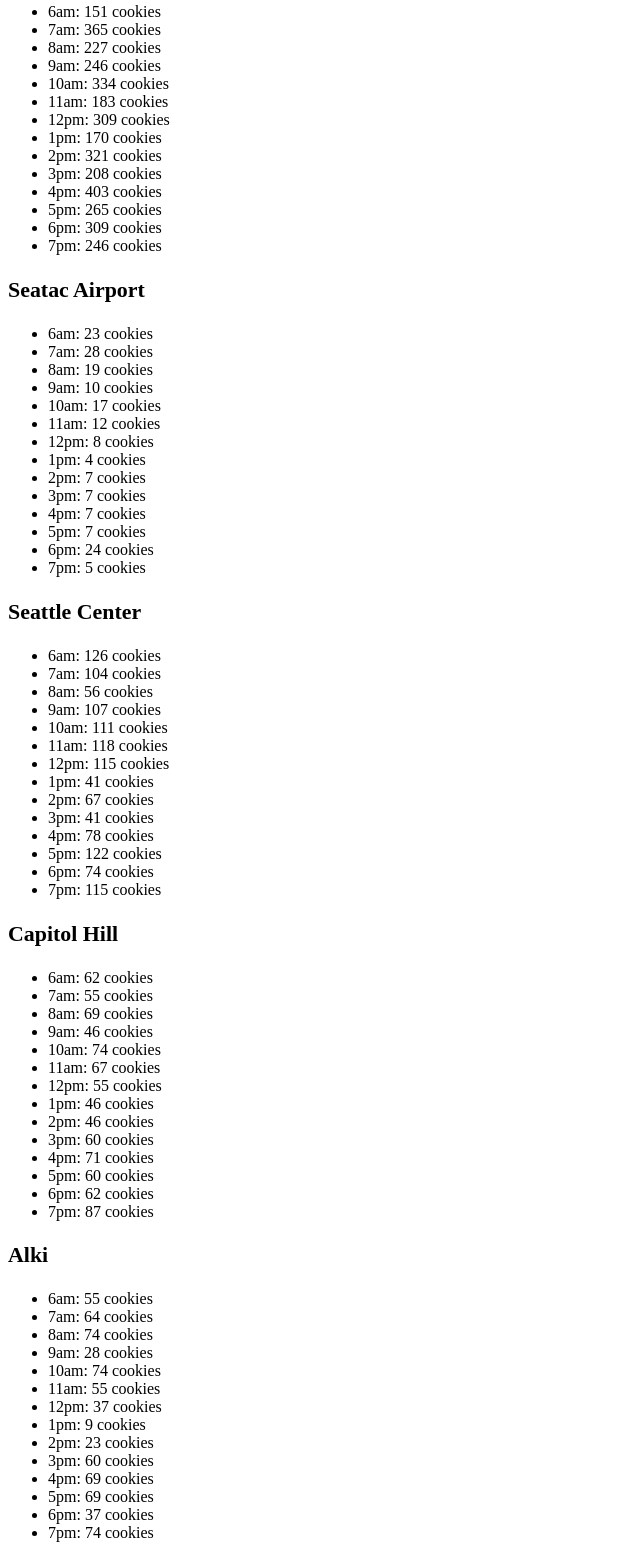
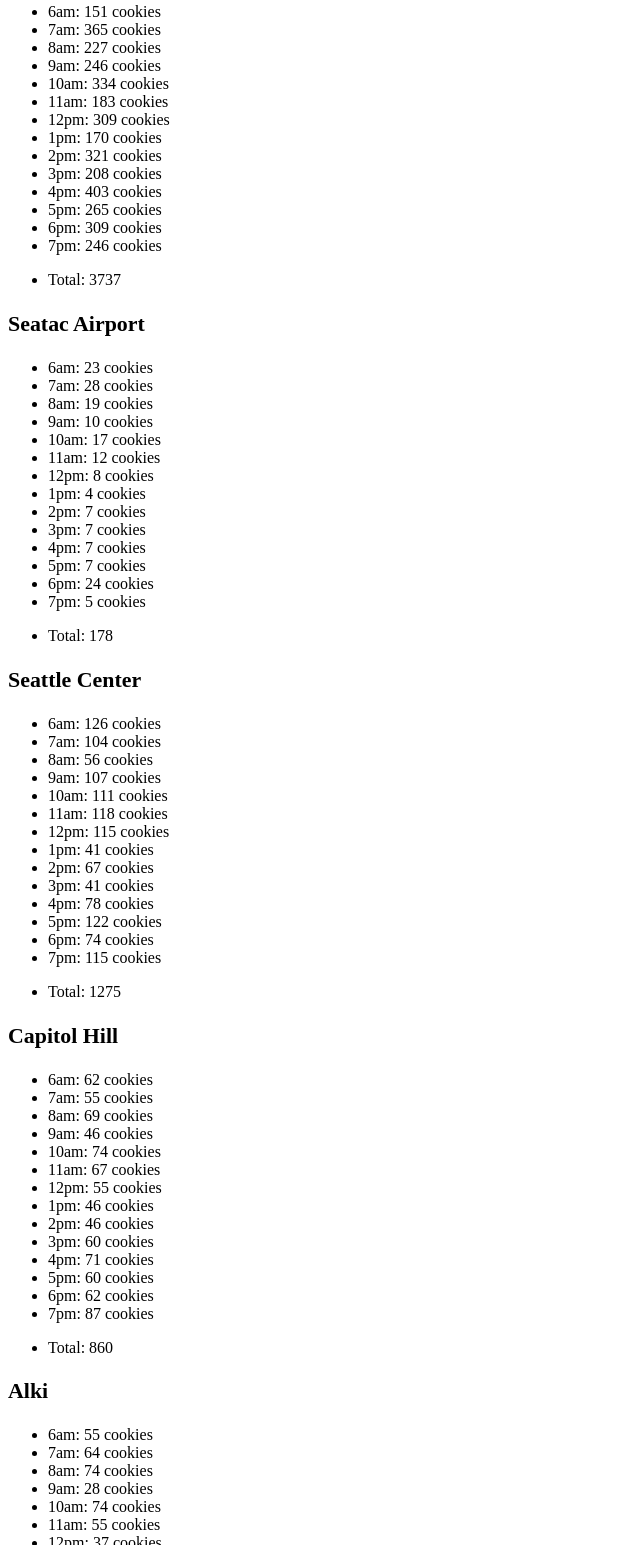
Before and after one commit to annaboyatyuk/cookie-stand, a plain HTML site: page sales.html in a window 1280 px wide. Shown: the part 125-1670 px from the top of the page, without its empty margins (0-640 px from the left). Drawn offline with Linux system fonts and the light colour scheme.

Commit message:
making sure everything is updated

```diff
--- a/app.js
+++ b/app.js
@@ -17,14 +17,17 @@ var firstAndPike = {
     }
   },
   calcCookiesSoldPerHour: function() {
-    for (var j = 0; j < hours.length; j++){
+    for (var j = 0; j < hours.length; j++) {
       this.cookiesSoldPerHour.push(Math.round(this.avgCookiesPerSale * this.randCustPerHour[j]));
+      this.totalCookies += this.cookiesSoldPerHour[j];
       console.log(this.cookiesSoldPerHour[j]);
     }
+    console.log(this.totalCookies + ' cookies total.');
   },
   render: function() {
     var firstAndPike = document.getElementById('firstandpike');
     var fandp = document.getElementById('fandp');
+    var fandptotal = document.getElementById('fandptotal');
     this.calcRandCustPerHour();
     this.calcCookiesSoldPerHour();
     var h3El = document.createElement('h3');
@@ -36,6 +39,9 @@ var firstAndPike = {
       console.log(liEl);
       firstAndPike.appendChild(liEl);
     }
+    var totalEl = document.createElement('li');
+    totalEl.textContent = 'Total: ' + this.totalCookies;
+    fandptotal.appendChild(totalEl);
   }
 };
 firstAndPike.render();
@@ -59,12 +65,15 @@ var seaTacAirport = {
   calcCookiesSoldPerHour: function() {
     for (var j = 0; j < hours.length; j++){
       this.cookiesSoldPerHour.push(Math.round(this.avgCookiesPerSale * this.randCustPerHour[j]));
+      this.totalCookies += this.cookiesSoldPerHour[j];
       console.log(this.cookiesSoldPerHour[j]);
     }
+    console.log(this.totalCookies + ' cookies total.');
   },
   render: function() {
     var seaTacAirport = document.getElementById('seatacair');
     var seatac = document.getElementById('seatac');
+    var seatactotal = document.getElementById('seatactotal');
     this.calcRandCustPerHour();
     this.calcCookiesSoldPerHour();
     var h3El = document.createElement('h3');
@@ -76,6 +85,9 @@ var seaTacAirport = {
       console.log(liEl);
       seaTacAirport.appendChild(liEl);
     }
+    var totalEl = document.createElement('li');
+    totalEl.textContent = 'Total: ' + this.totalCookies;
+    seatactotal.appendChild(totalEl);
   }
 };
 seaTacAirport.render();
@@ -98,12 +110,15 @@ var seattleCenter = {
   calcCookiesSoldPerHour: function() {
     for (var j = 0; j < hours.length; j++){
       this.cookiesSoldPerHour.push(Math.round(this.avgCookiesPerSale * this.randCustPerHour[j]));
+      this.totalCookies += this.cookiesSoldPerHour[j];
       console.log(this.cookiesSoldPerHour[j]);
     }
+    console.log(this.totalCookies + ' cookies total.');
   },
   render: function() {
     var seattleCenter = document.getElementById('seattlecenter');
     var center = document.getElementById('center');
+    var seattlecentertotal = document.getElementById('seattlecentertotal');
     this.calcRandCustPerHour();
     this.calcCookiesSoldPerHour();
     var h3El = document.createElement('h3');
@@ -115,6 +130,9 @@ var seattleCenter = {
       console.log(liEl);
       seattleCenter.appendChild(liEl);
     }
+    var totalEl = document.createElement('li');
+    totalEl.textContent = 'Total: ' + this.totalCookies;
+    seattlecentertotal.appendChild(totalEl);
   }
 };
 seattleCenter.render();
@@ -138,12 +156,15 @@ var capitolHill = {
   calcCookiesSoldPerHour: function() {
     for (var j = 0; j < hours.length; j++){
       this.cookiesSoldPerHour.push(Math.round(this.avgCookiesPerSale * this.randCustPerHour[j]));
+      this.totalCookies += this.cookiesSoldPerHour[j];
       console.log(this.cookiesSoldPerHour[j]);
     }
+    console.log(this.totalCookies + ' cookies total.');
   },
   render: function() {
     var capitolHill = document.getElementById('capitolhill');
     var capHill = document.getElementById('caphill');
+    var capitolhilltotal = document.getElementById('capitolhilltotal');
     this.calcRandCustPerHour();
     this.calcCookiesSoldPerHour();
     var h3El = document.createElement('h3');
@@ -155,6 +176,9 @@ var capitolHill = {
       console.log(liEl);
       capitolHill.appendChild(liEl);
     }
+    var totalEl = document.createElement('li');
+    totalEl.textContent = 'Total: ' + this.totalCookies;
+    capitolhilltotal.appendChild(totalEl);
   }
 };
 capitolHill.render();
@@ -178,12 +202,14 @@ var alki = {
   calcCookiesSoldPerHour: function() {
     for (var j = 0; j < hours.length; j++){
       this.cookiesSoldPerHour.push(Math.round(this.avgCookiesPerSale * this.randCustPerHour[j]));
+      this.totalCookies += this.cookiesSoldPerHour[j];
       console.log(this.cookiesSoldPerHour[j]);
     }
   },
   render: function() {
     var alki = document.getElementById('alkilist');
     var alkib = document.getElementById('alkib');
+    // var alkitotal = document.getElementById('alkitotal');
     this.calcRandCustPerHour();
     this.calcCookiesSoldPerHour();
     var h3El = document.createElement('h3');
@@ -195,6 +221,9 @@ var alki = {
       console.log(liEl);
       alki.appendChild(liEl);
     }
+    // var totalEl = document.createElement('li');
+    liEl.textContent = 'Total: ' + this.totalCookies;
+    // alkitotal.appendChild(liEl);
   }
 };
 alki.render();
--- a/sales.html
+++ b/sales.html
@@ -10,22 +10,29 @@
 </head>
 
 <body>
+    <div>
     <h1>Salmon Cookie Sales Projections</h1>
+    </div>
     <div>
         <h3 id="fandp"></h3>
         <ul id="firstandpike"></ul>
+        <ul id="fandptotal"></ul>
     </div>
     <div>
         <h3 id="seatac"></h3>
         <ul id="seatacair"></ul>
+        <ul id="seatactotal"></ul>
     </div>
     <div>
         <h3 id="center"></h3>
         <ul id="seattlecenter"></ul>
+        <ul id="seattlecentertotal"></ul>
+
     </div>
     <div>
         <h3 id="caphill"></h3>
         <ul id="capitolhill"></ul>
+        <ul id="capitolhilltotal"></ul>
     </div>
     <div>
         <h3 id="alkib"></h3>
```
